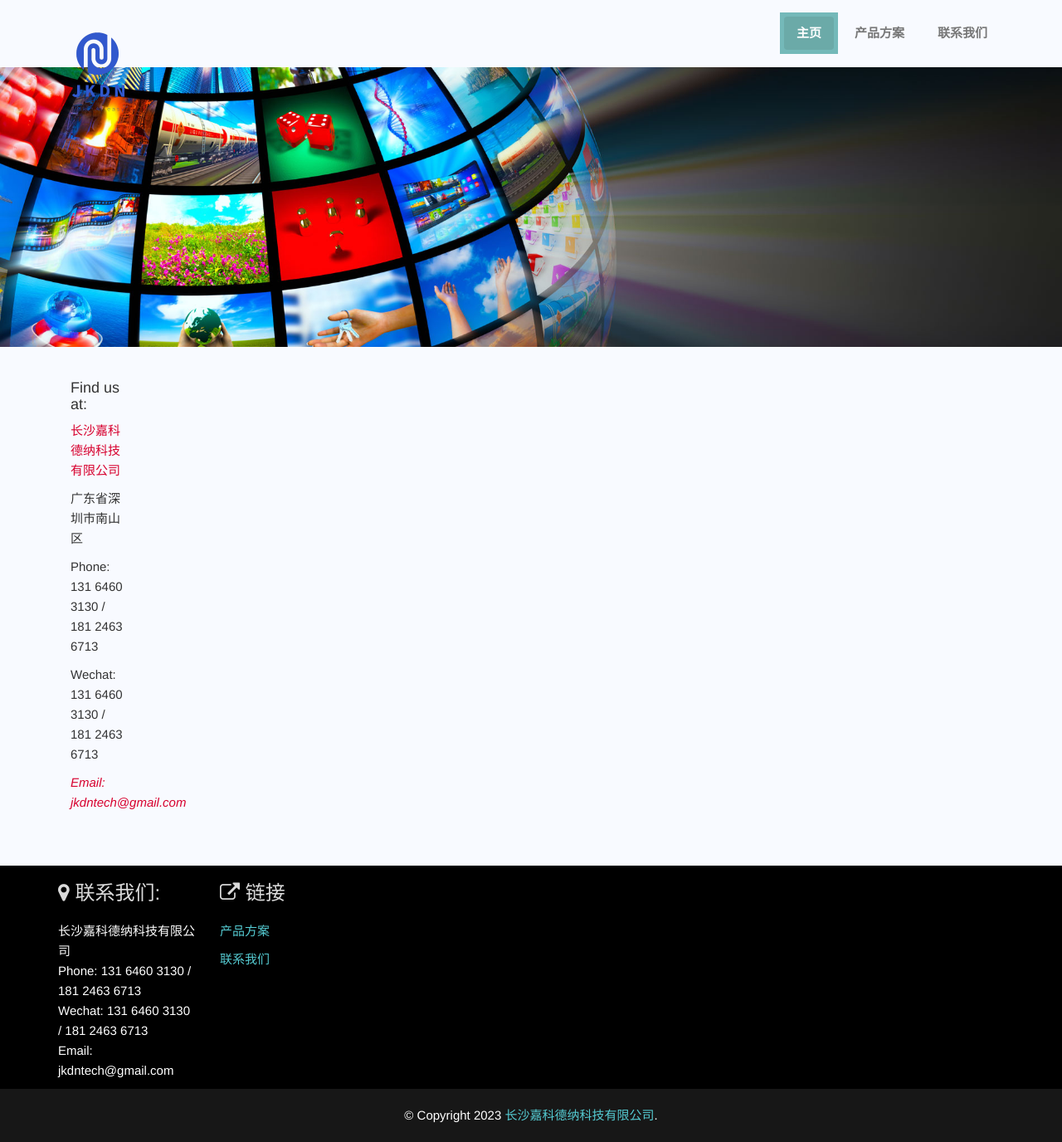
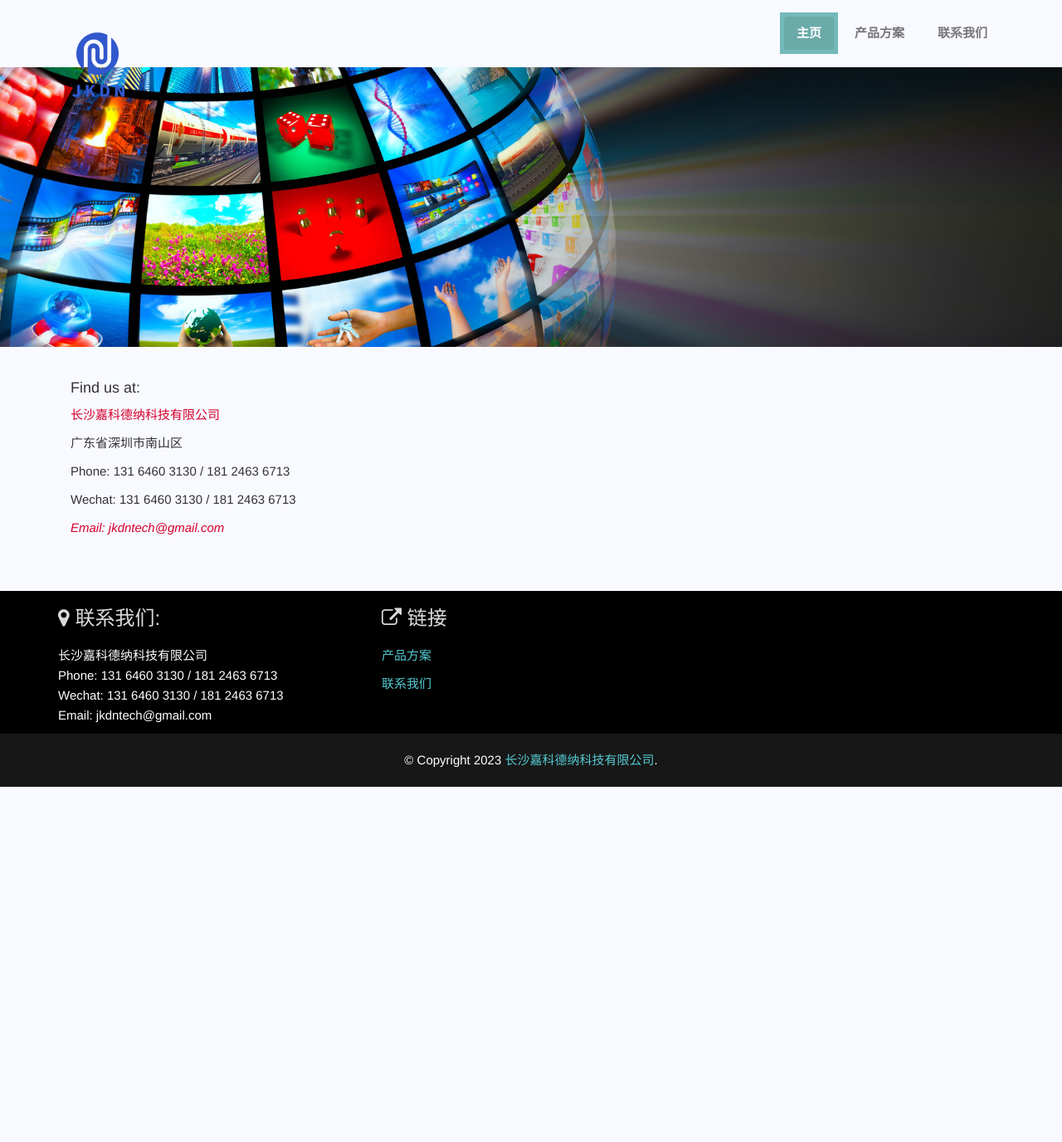
Before and after one commit to JKDN-Tech/JKDN-Tech.github.io, a Jekyll site: the page built from contact.html, in a window 1280 px wide. Shown: the whole page at 83% size. Built offline with Jekyll 4.4.1, drawn with Linux system fonts in a browser that asks for light colours; after the commit the page ends 948 px from its top, so only the background shows below that.

Commit message:
auto update

```diff
--- a/_includes/footer.html
+++ b/_includes/footer.html
@@ -2,7 +2,7 @@
 <footer>
   <div class="container">
     <div class="row">
-      <div class="col-md-2">
+      <div class="col-md-4">
         <h3><i class="fa fa-map-marker"></i> 联系我们:</h3>
         <p class="footer-contact">
           {{ site.company_name }} <br>
@@ -11,7 +11,7 @@
           Email: {{ site.company_email }}<br>
         </p>
       </div>
-      <div class="col-md-2">
+      <div class="col-md-4">
         <h3><i class="fa fa-external-link"></i> 链接</h3>
         <p><a href="/product"> 产品方案 </a></p>
         <p><a href="/contact"> 联系我们 </a></p>
--- a/contact.html
+++ b/contact.html
@@ -11,7 +11,7 @@
       <img src="assets/img/slider/slide1.jpg" class="blog-post" alt="Feature-img" align="center" width="100%">
     </div>
     <div class="container">
-      <div class="col-lg-1">
+      <div class="col-lg-4">
         <h4>Find us at:</h4>
 
         <p class="block-author">{{ site.company_name }}</p>
```
